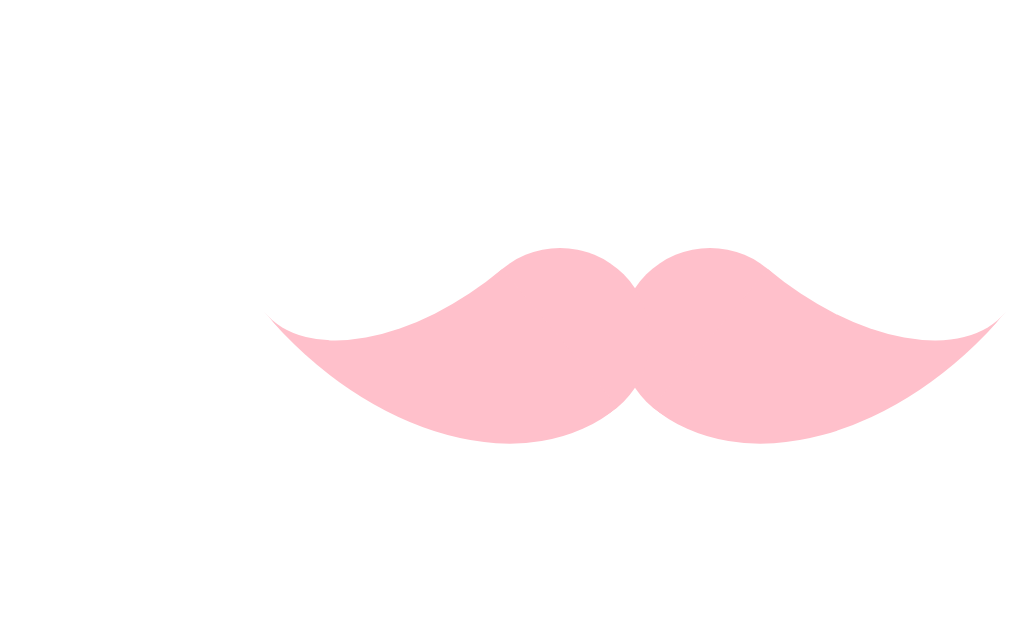
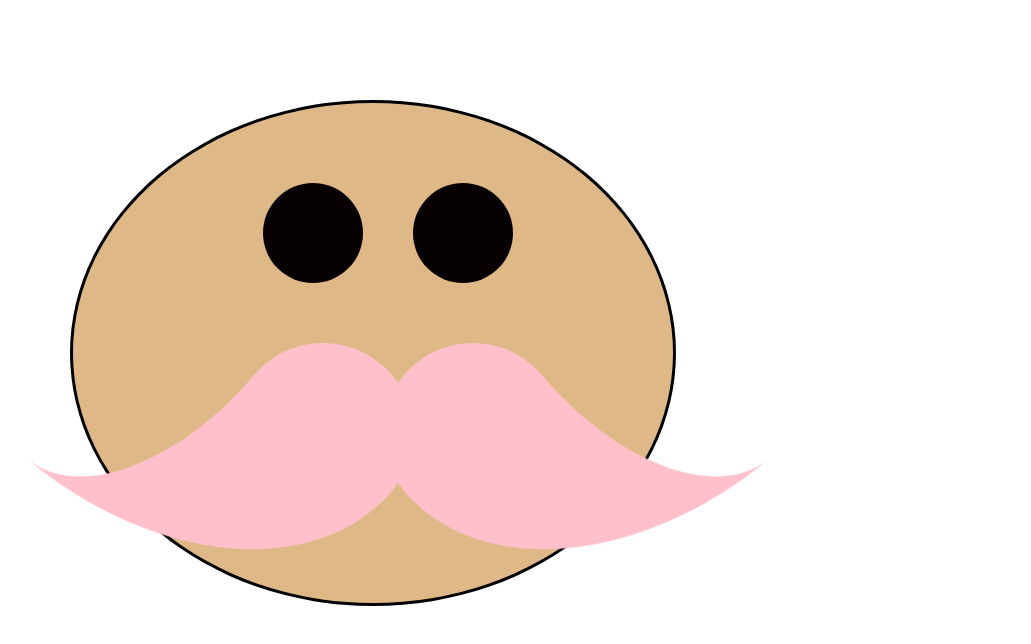
Before and after one commit to MilagroRuizP/bigote-a-a, a plain HTML site: page index.html in a window 1280 px wide. Shown: the whole page, without its empty margins (180-1211 px from the left). Drawn offline with Linux system fonts and the light colour scheme.

```diff
--- a/index.html
+++ b/index.html
@@ -6,9 +6,13 @@
     <meta name="viewport" content="width=device-width, initial-scale=1.0">
     <link rel="stylesheet" href="./style.css">
 
-    <title>Bigote!</title>
+    <title>Bigote !</title>
 </head>
 <body>
-    <div class="mustache"></div>
+    <div class="cara">
+        <div class="mustache"></div>
+        <div class="ojos"></div>
+    </div>
+
 </body>
 </html>
--- a/style.css
+++ b/style.css
@@ -1,7 +1,31 @@
+.cara{
+    width: 600px;
+    height: 500px;
+    left: 250px;
+    top: 100px;
+    border-radius: 100%;
+    position: absolute;
+    background-color: burlywood;
+    border: 3px solid black;
+}
+.ojos{
+    width: 100px;
+    height: 100px;
+    left: 40px;
+    top: 50px;
+    border-radius: 100%;
+    position: absolute;
+    color: rgb(8, 1, 3);
+
+    box-shadow:
+      150px 30px 0 0 currentColor,
+      300px 30px 0 0 currentColor;
+
+}
 .mustache {
     width: 180px;
     height: 180px;
-    left: 500px;
+    left: 10px;
     border-radius: 50%;
     position: absolute;
     color: pink;
@@ -34,3 +58,32 @@
     transform: rotate(40deg);
     transform-origin: left 210px;
  }
+ .mustache:before{
+    animation:shakeLeft 1s ease-in-out infinite;
+}
+.mustache:after{
+    animation: shakeRight 1s ease-in-out infinite;
+}
+@keyframes shakeLeft{
+    0%{
+        transform: rotate(-50deg);
+    }
+
+    50%{
+        transform: rotate(-30deg);
+    }
+    100%{
+        transform: rotate(50deg);
+    }
+}
+@keyframes shakeRight{
+    0%{
+        transform: rotate(50deg);
+    }
+    50%{
+        transform: rotate(30deg);
+    }
+    100%{
+        transform: rotate(50deg);
+    }
+}
```
